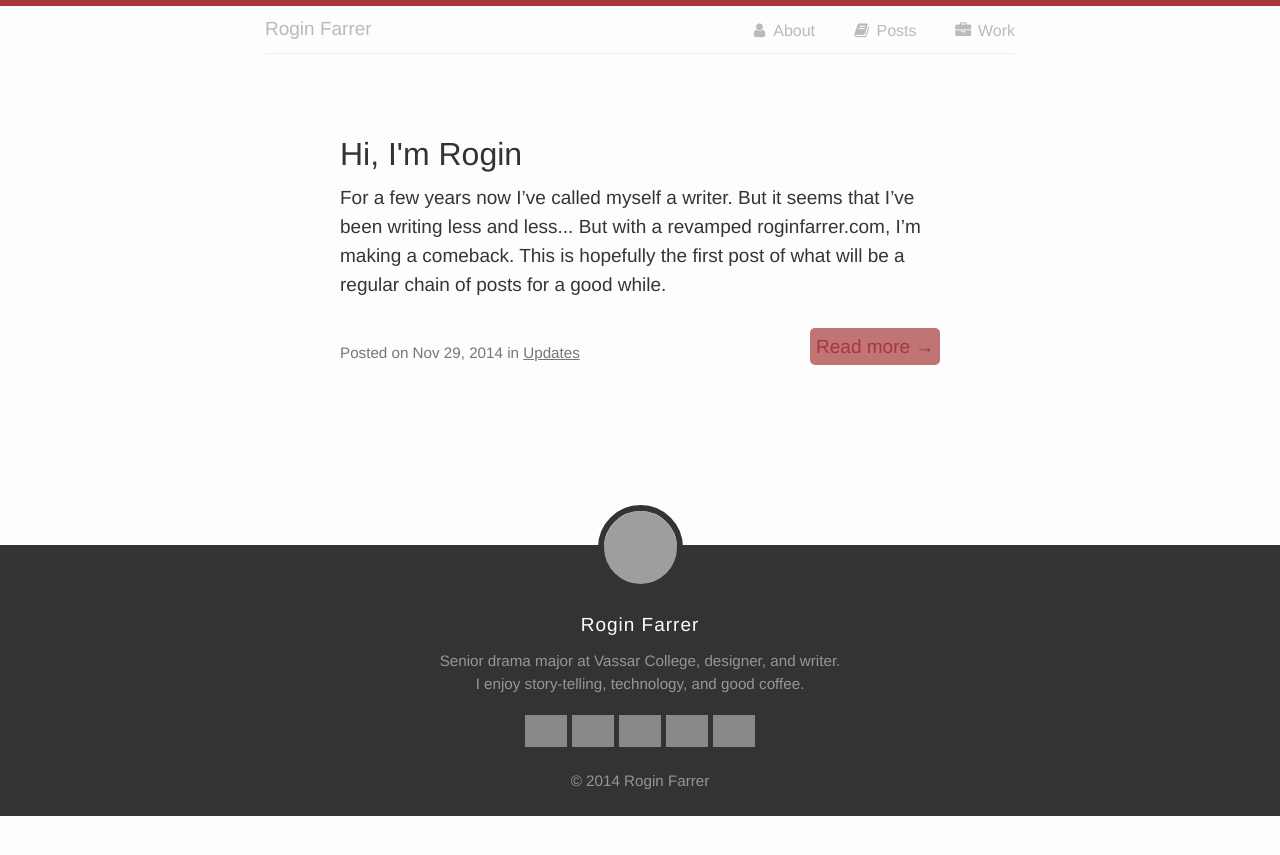
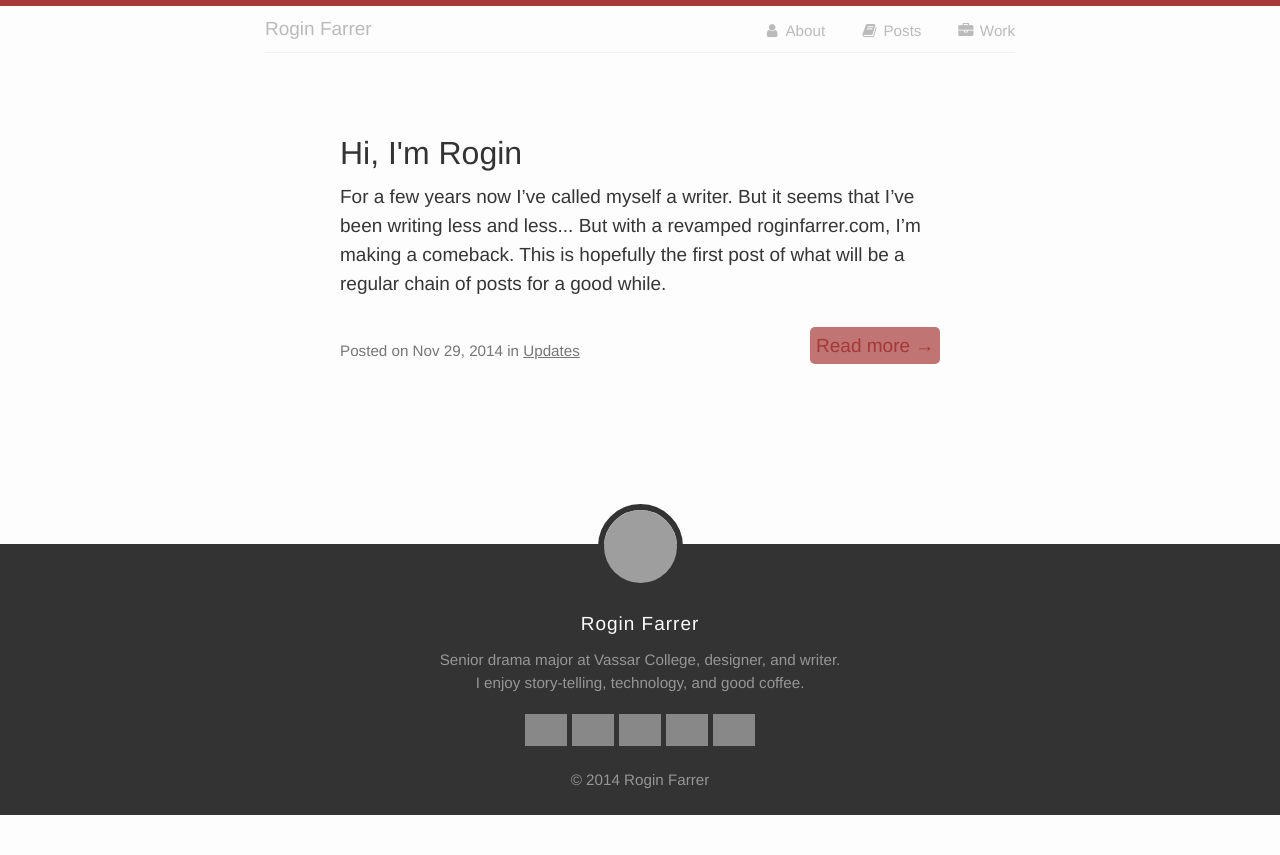
Before and after one commit to roginfarrer/superbmeteors, a Jekyll site: the page built from index.html, in a window 1280 px wide. Shown: the top 855 px of the page. Built offline with Jekyll 4.4.1, drawn with Linux system fonts in a browser that asks for light colours; nearby versions of some CDN libraries; Markdown is read by kramdown in place of the engine named in the settings; the list of posts is cut into pages by our own code; grey boxes are pictures that could not be loaded.

Commit message:
change nav font size

```diff
--- a/_sass/_layout.scss
+++ b/_sass/_layout.scss
@@ -55,7 +55,7 @@ article {
 
 nav {
   font-weight: 500;
-  font-size: 16px;
+  font-size: $fs5;
   float: right;
   margin: 0;
   line-height: $lh;
--- a/css/main.css
+++ b/css/main.css
@@ -664,7 +664,7 @@ article {
 /* line 56, ../_sass/_layout.scss */
 nav {
   font-weight: 500;
-  font-size: 16px;
+  font-size: 0.8em;
   float: right;
   margin: 0;
   line-height: 1.52632;
```
Also changed, not shown: 2 other files.
